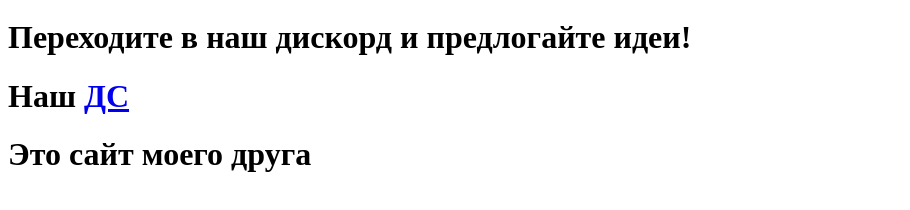
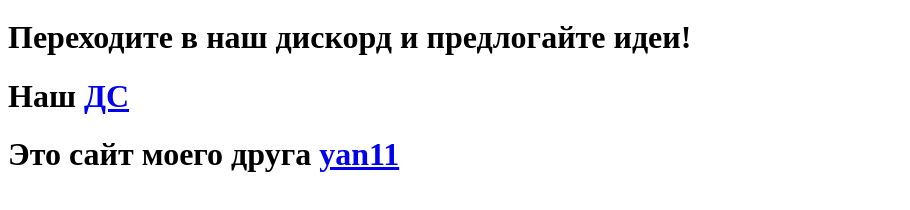
Before and after one commit to OLEG10-cloudnet625/html-, a plain HTML site: page index.html in a window 1280 px wide. Shown: the part 30-240 px from the top of the page, without its empty margins (0-910 px from the left). Drawn offline with Linux system fonts and the light colour scheme.

Commit message:
Update index.html

```diff
--- a/index.html
+++ b/index.html
@@ -493,4 +493,4 @@
 
 
 <H1>Наш <a href="https://discord.gg/d6QN6Zwa">ДС</a> </H1>
-<H1>Это сайт моего друга <a href="https://oleg10-cloudnet625.github.io/HTML-/"</a> </H1>
+<H1>Это сайт моего друга <a href="https://oleg10-cloudnet625.github.io/HTML-/"</a>yan11 </H1>
```
